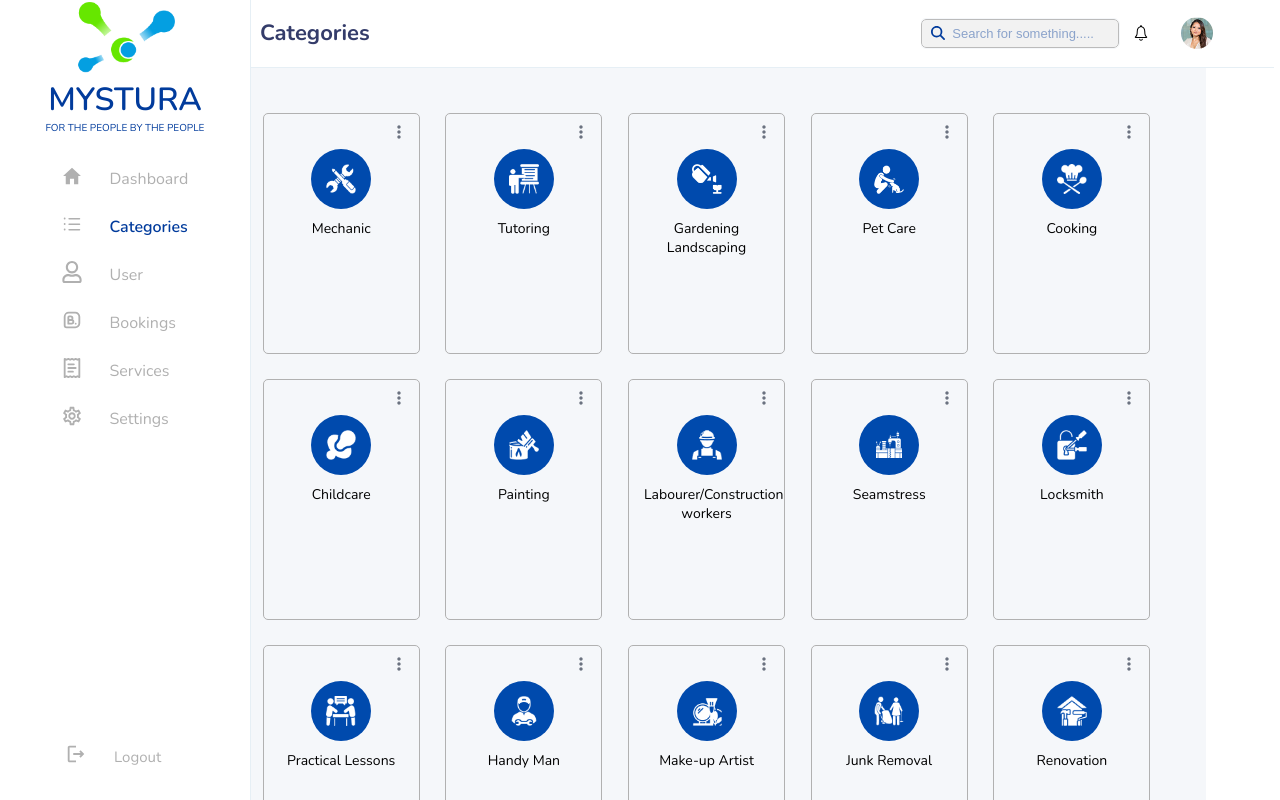
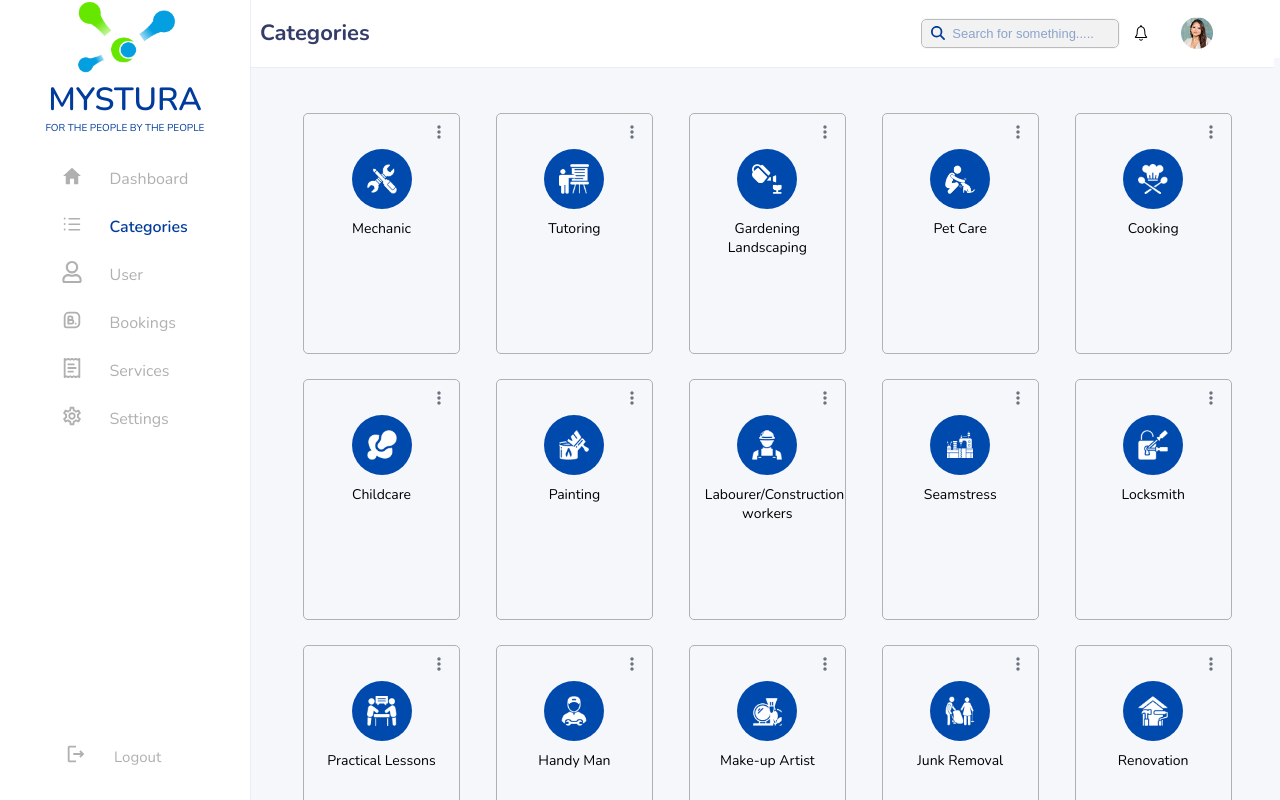
Before and after one commit to Tahanaz0/Mystura, a React (Vite) app: page /categories in a window 1280 px wide. Shown: the top 800 px of the page. Built offline with nearby package versions, Linux system fonts and the light colour scheme.

Commit message:
'update'

```diff
--- a/src/component/categories/category.css
+++ b/src/component/categories/category.css
@@ -1,8 +1,8 @@
 .category-grid {
     display: grid;
     grid-template-columns: repeat(auto-fit, minmax(150px, 1fr));
-    margin-left: 20%;
-    width: 78vw;
+    margin-left: 240px;
+    width: 82vw;
     box-sizing: border-box;
     display: grid;
     /* grid-template-columns: repeat(5, 1fr); */
```
